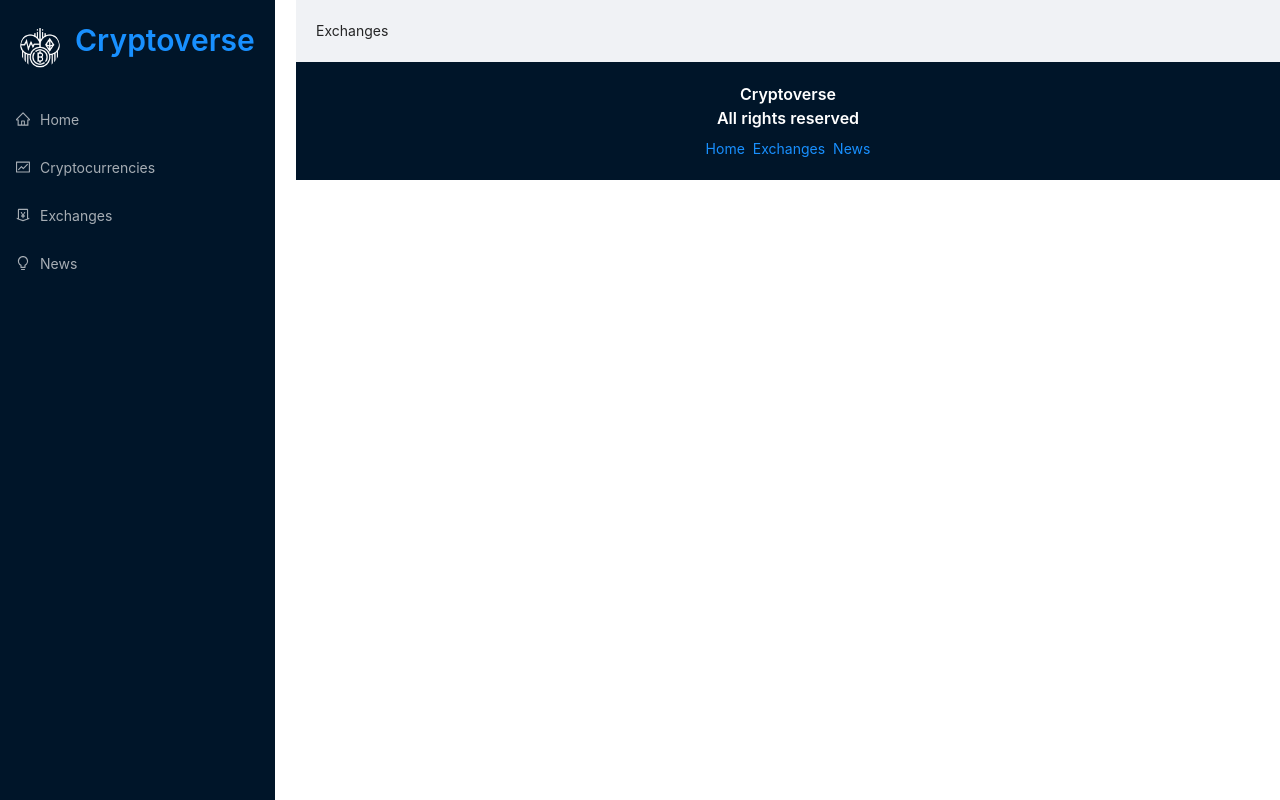
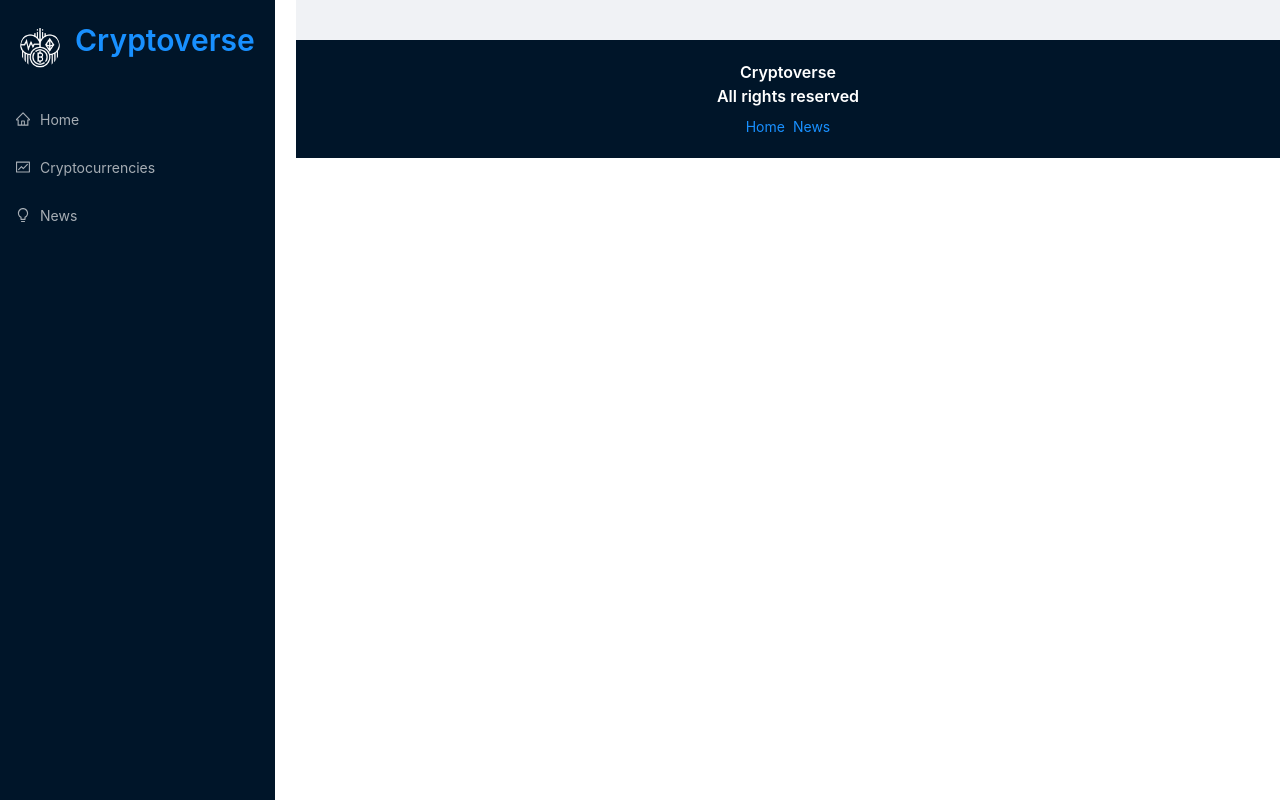
Before and after one commit to JasonDsouza212/Crypto_App, a React (Create React App) app: page /exchanges in a window 1280 px wide. Built offline with nearby package versions, Linux system fonts and the light colour scheme.

Commit message:
the exchanges is removed as it is not used in my College Proect and everything works good as far

```diff
--- a/src/App.js
+++ b/src/App.js
@@ -1,7 +1,7 @@
 import React from 'react';
 import {Switch,Route,Link} from 'react-router-dom';
 import {Layout,Typography,Space} from 'antd';
-import { Navbar,Exchanges,Homepage,Cryptocurrencies,News,CryptoDetails } from './components';
+import { Navbar,Homepage,Cryptocurrencies,News,CryptoDetails } from './components';
 import './App.css';
 const App = () => {
     return (
@@ -16,9 +16,7 @@ const App = () => {
                             <Route exact path="/">
                                <Homepage/>
                             </Route>
-                            <Route exact path="/exchanges">
-                               <Exchanges/>
-                            </Route>
+
                             <Route exact path="/Cryptocurrencies">
                                <Cryptocurrencies/>
                             </Route>
@@ -39,7 +37,7 @@ const App = () => {
                </Typography.Title>
                <Space>
                    <Link to='/'>Home</Link>
-                   <Link to='/exchanges'>Exchanges</Link>
+
                    <Link to='/news'>News</Link>
                </Space>
             </div>
--- a/src/components/Exchanges.jsx
+++ /dev/null
@@ -1,11 +0,0 @@
-import React from 'react'
-
-const Exchanges = ()=> {
-    return (
-        <div>
-            Exchanges
-       </div>
-    )
-}
-
-export default Exchanges
--- a/src/components/Homepage.jsx
+++ b/src/components/Homepage.jsx
@@ -20,7 +20,7 @@ const Homepage = () => {
        <Title level={2} className="heading">Global Crypto Stats</Title>
        <Row>
            <Col span={12}><Statistic title="Total Cryptocurrencies" value={globalStats.total}/></Col>
-           <Col span={12}><Statistic title="Total Exchanges" value={millify(globalStats.totalExchanges)} /></Col>
+
            <Col span={12}><Statistic title="Total Market Cap" value={millify(globalStats.totalMarketCap)} /></Col>
            <Col span={12}><Statistic title="Total 24h volume" value={millify(globalStats.total24hVolume)} /></Col>
            <Col span={12}><Statistic title="Total Markets" value={millify(globalStats.totalMarkets)} /></Col>
--- a/src/components/index.js
+++ b/src/components/index.js
@@ -1,6 +1,6 @@
 export {default as Navbar} from './Navbar';
 export {default as Cryptocurrencies} from './Cryptocurrencies';
 export {default as CryptoDetails} from './CryptoDetails';
-export {default as Exchanges} from './Exchanges';
+
 export {default as Homepage} from './Homepage';
 export {default as News} from './News';
--- a/src/components/navbar.jsx
+++ b/src/components/navbar.jsx
@@ -45,9 +45,7 @@ const Navbar = ()=> {
               <Menu.Item icon={<FundOutlined/>}>
                   <Link to="/Cryptocurrencies">Cryptocurrencies</Link>
               </Menu.Item>
-              <Menu.Item icon={<MoneyCollectOutlined/>}>
-                  <Link to="/exchanges">Exchanges</Link>
-              </Menu.Item>
+
               <Menu.Item icon={<BulbOutlined/>}>
                   <Link to="/news">News</Link>
               </Menu.Item>
```
